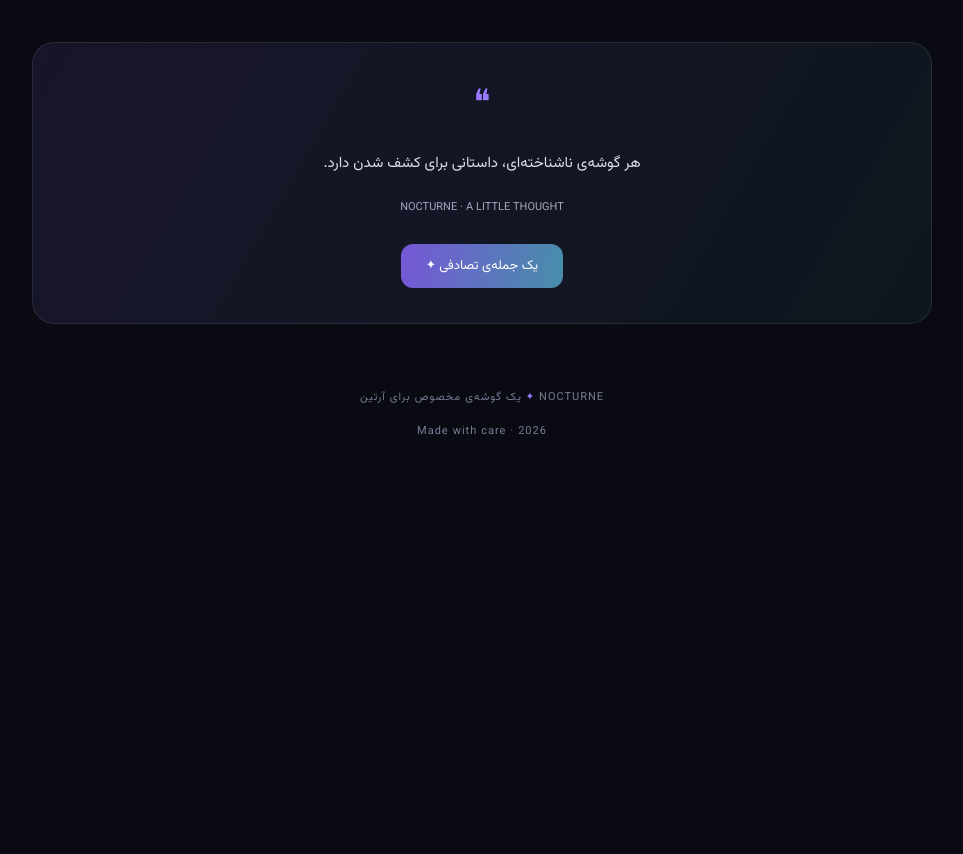
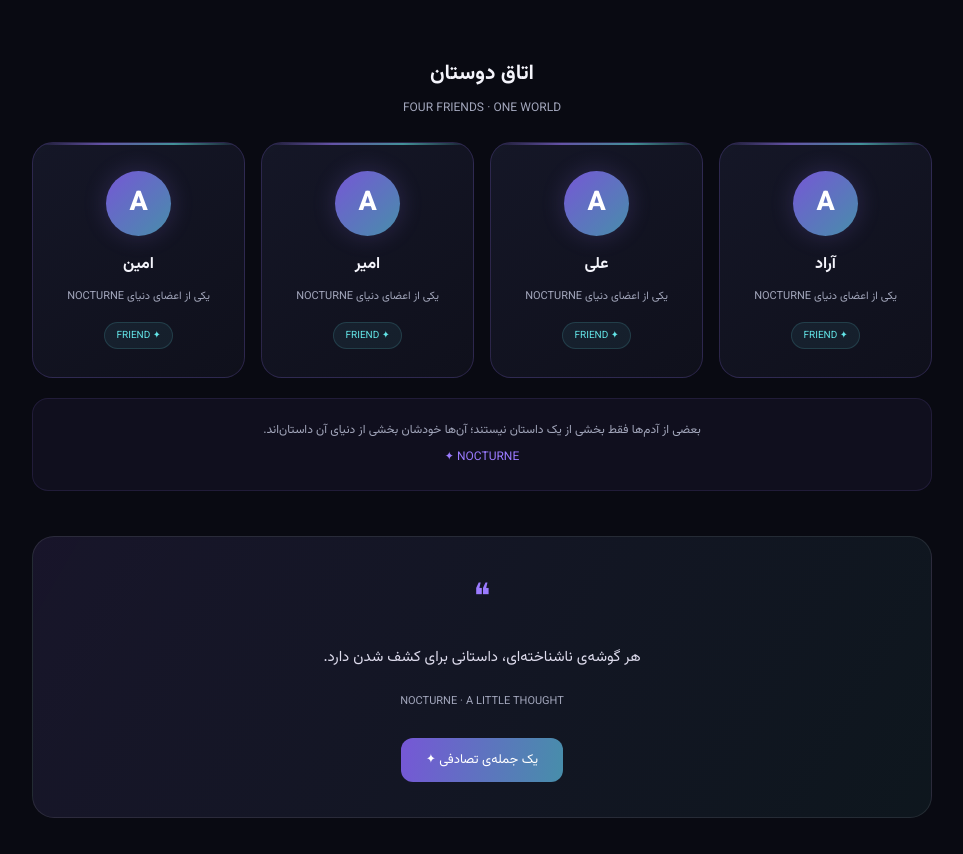
Before and after one commit to myheartgotblacked-lgtm/nocturne, a plain HTML site: page artin.html in a window 1280 px wide. Shown: the part 1189-2043 px from the top of the page, without its empty margins (158-1121 px from the left). Before the commit the page ends 1689 px from the top, so only its background shows below. Drawn offline with Linux system fonts and the light colour scheme.

Commit message:
Update artin.html

```diff
--- a/artin.html
+++ b/artin.html
@@ -82,7 +82,7 @@ button {
     padding: 32px 0 60px;
 }
 
-/* Navigation */
+/* NAVIGATION */
 
 .topbar {
     display: flex;
@@ -111,7 +111,7 @@ button {
     color: var(--purple);
 }
 
-/* Hero */
+/* HERO */
 
 .hero {
     text-align: center;
@@ -153,7 +153,7 @@ h1 span {
     margin: auto;
 }
 
-/* Decorative orb */
+/* ORB */
 
 .orb {
     width: 125px;
@@ -181,7 +181,7 @@ h1 span {
     transform: rotate(-25deg);
 }
 
-/* Panels */
+/* PANELS */
 
 .panel {
     background: linear-gradient(145deg,rgba(23,25,43,.92),rgba(16,18,30,.92));
@@ -226,7 +226,7 @@ h1 span {
     line-height: 2.4;
 }
 
-/* Section */
+/* SECTION TITLES */
 
 .section-title {
     text-align: center;
@@ -242,7 +242,7 @@ h1 span {
     margin-bottom: 25px;
 }
 
-/* Cards */
+/* CARDS */
 
 .grid {
     display: grid;
@@ -312,7 +312,112 @@ h1 span {
     border: 1px solid rgba(99,229,232,.15);
 }
 
-/* Quote */
+/* FRIENDS */
+
+.friends-section {
+    margin-top: 60px;
+}
+
+.friends-grid {
+    display: grid;
+    grid-template-columns: repeat(4,1fr);
+    gap: 16px;
+}
+
+.friend-card {
+    position: relative;
+    overflow: hidden;
+    padding: 28px 14px;
+    text-align: center;
+    border-radius: 21px;
+    background: linear-gradient(
+        145deg,
+        rgba(23,25,42,.9),
+        rgba(16,17,28,.95)
+    );
+    border: 1px solid rgba(155,123,255,.2);
+    transition: .3s;
+}
+
+.friend-card::before {
+    content: "";
+    position: absolute;
+    top: 0;
+    right: 0;
+    width: 100%;
+    height: 2px;
+    background: linear-gradient(
+        90deg,
+        transparent,
+        var(--purple),
+        var(--cyan),
+        transparent
+    );
+    opacity: .6;
+}
+
+.friend-card:hover {
+    transform: translateY(-7px);
+    border-color: rgba(99,229,232,.5);
+    box-shadow: 0 12px 35px rgba(0,0,0,.25);
+}
+
+.friend-avatar {
+    width: 65px;
+    height: 65px;
+    display: grid;
+    place-items: center;
+    margin: 0 auto 16px;
+    border-radius: 50%;
+    font-size: 27px;
+    font-weight: 800;
+    color: white;
+    background: linear-gradient(135deg,#7657d6,#478eaa);
+    box-shadow: 0 0 25px rgba(155,123,255,.2);
+    transition: .3s;
+}
+
+.friend-card:hover .friend-avatar {
+    transform: rotate(8deg) scale(1.08);
+}
+
+.friend-card h3 {
+    font-size: 16px;
+    margin-bottom: 9px;
+}
+
+.friend-card p {
+    color: var(--muted);
+    font-size: 11px;
+    line-height: 2;
+}
+
+.friend-status {
+    display: inline-block;
+    margin-top: 14px;
+    padding: 5px 11px;
+    color: var(--cyan);
+    font-size: 10px;
+    border-radius: 30px;
+    background: rgba(99,229,232,.07);
+    border: 1px solid rgba(99,229,232,.15);
+}
+
+/* FRIENDS DESCRIPTION */
+
+.friends-note {
+    text-align: center;
+    margin-top: 20px;
+    padding: 18px;
+    border-radius: 16px;
+    background: rgba(155,123,255,.05);
+    border: 1px solid rgba(155,123,255,.12);
+    color: var(--muted);
+    font-size: 12px;
+    line-height: 2.3;
+}
+
+/* QUOTE */
 
 .quote {
     text-align: center;
@@ -333,6 +438,7 @@ h1 span {
     font-size: 15px;
     line-height: 2.5;
     margin: 12px 0;
+    transition: opacity .2s;
 }
 
 .quote small {
@@ -340,7 +446,7 @@ h1 span {
     font-size: 11px;
 }
 
-/* Button */
+/* BUTTON */
 
 .surprise {
     display: block;
@@ -360,7 +466,7 @@ h1 span {
     box-shadow: 0 8px 25px rgba(155,123,255,.25);
 }
 
-/* Toast */
+/* TOAST */
 
 .toast {
     position: fixed;
@@ -387,7 +493,7 @@ h1 span {
     transform: translate(-50%,0);
 }
 
-/* Footer */
+/* FOOTER */
 
 footer {
     text-align: center;
@@ -401,11 +507,15 @@ footer span {
     color: var(--purple);
 }
 
-/* Animations */
+/* ANIMATIONS */
 
 @keyframes float {
-    0%,100% { transform: translateY(0); }
-    50% { transform: translateY(-13px); }
+    0%,100% {
+        transform: translateY(0);
+    }
+    50% {
+        transform: translateY(-13px);
+    }
 }
 
 @keyframes appear {
@@ -419,9 +529,10 @@ footer span {
     }
 }
 
-/* Responsive */
+/* RESPONSIVE */
 
 @media(max-width:640px) {
+
     .wrap {
         padding-top: 23px;
     }
@@ -432,6 +543,11 @@ footer span {
 
     .grid {
         grid-template-columns: 1fr;
+    }
+
+    .friends-grid {
+        grid-template-columns: repeat(2,1fr);
+        gap: 12px;
     }
 
     .panel {
@@ -452,6 +568,10 @@ footer span {
         left: -17px;
         top: 35px;
     }
+
+    .friend-card {
+        padding: 24px 10px;
+    }
 }
 
 @media(prefers-reduced-motion:reduce) {
@@ -467,6 +587,7 @@ footer span {
     outline: 2px solid var(--cyan);
     outline-offset: 4px;
 }
+
 </style>
 </head>
 
@@ -474,16 +595,27 @@ footer span {
 
 <main class="wrap">
 
+    <!-- NAVIGATION -->
+
     <nav class="topbar">
-        <a class="back" href="index.html">← بازگشت به NOCTURNE</a>
+        <a class="back" href="index.html">
+            ← بازگشت به NOCTURNE
+        </a>
+
         <div class="brand">NOCTURNE</div>
     </nav>
 
+    <!-- HERO -->
+
     <section class="hero">
 
-        <div class="eyebrow">✦ A SPECIAL CORNER ✦</div>
+        <div class="eyebrow">
+            ✦ A SPECIAL CORNER ✦
+        </div>
 
-        <h1>سلام <span>آرتین</span></h1>
+        <h1>
+            سلام <span>آرتین</span>
+        </h1>
 
         <p class="lead">
             به گوشه‌ی اختصاصی خودت خوش اومدی.
@@ -494,6 +626,8 @@ footer span {
         <div class="orb"></div>
 
     </section>
+
+    <!-- PERSONAL MESSAGE -->
 
     <section class="panel">
 
@@ -511,7 +645,11 @@ footer span {
 
     </section>
 
-    <h2 class="section-title">بخش‌های اختصاصی</h2>
+    <!-- PERSONAL FEATURES -->
+
+    <h2 class="section-title">
+        بخش‌های اختصاصی
+    </h2>
 
     <p class="section-subtitle">
         چیزهایی که قراره به این گوشه اضافه بشن
@@ -542,6 +680,99 @@ footer span {
 
     </section>
 
+    <!-- FRIENDS SECTION -->
+
+    <section class="friends-section">
+
+        <h2 class="section-title">
+            اتاق دوستان
+        </h2>
+
+        <p class="section-subtitle">
+            FOUR FRIENDS · ONE WORLD
+        </p>
+
+        <section class="friends-grid">
+
+            <article class="friend-card">
+
+                <div class="friend-avatar">A</div>
+
+                <h3>آراد</h3>
+
+                <p>
+                    یکی از اعضای دنیای NOCTURNE
+                </p>
+
+                <span class="friend-status">
+                    ✦ FRIEND
+                </span>
+
+            </article>
+
+            <article class="friend-card">
+
+                <div class="friend-avatar">A</div>
+
+                <h3>علی</h3>
+
+                <p>
+                    یکی از اعضای دنیای NOCTURNE
+                </p>
+
+                <span class="friend-status">
+                    ✦ FRIEND
+                </span>
+
+            </article>
+
+            <article class="friend-card">
+
+                <div class="friend-avatar">A</div>
+
+                <h3>امیر</h3>
+
+                <p>
+                    یکی از اعضای دنیای NOCTURNE
+                </p>
+
+                <span class="friend-status">
+                    ✦ FRIEND
+                </span>
+
+            </article>
+
+            <article class="friend-card">
+
+                <div class="friend-avatar">A</div>
+
+                <h3>امین</h3>
+
+                <p>
+                    یکی از اعضای دنیای NOCTURNE
+                </p>
+
+                <span class="friend-status">
+                    ✦ FRIEND
+                </span>
+
+            </article>
+
+        </section>
+
+        <div class="friends-note">
+            بعضی از آدم‌ها فقط بخشی از یک داستان نیستند؛
+            آن‌ها خودشان بخشی از دنیای آن داستان‌اند.
+            <br>
+            <span style="color:var(--purple)">
+                NOCTURNE ✦
+            </span>
+        </div>
+
+    </section>
+
+    <!-- RANDOM QUOTE -->
+
     <section class="quote">
 
         <div class="quote-symbol">❝</div>
@@ -550,47 +781,93 @@ footer span {
             هر گوشه‌ی ناشناخته‌ای، داستانی برای کشف شدن دارد.
         </p>
 
-        <small>NOCTURNE · A LITTLE THOUGHT</small>
+        <small>
+            NOCTURNE · A LITTLE THOUGHT
+        </small>
 
-        <button class="surprise" id="surpriseBtn" type="button">
+        <button
+            class="surprise"
+            id="surpriseBtn"
+            type="button"
+        >
             یک جمله‌ی تصادفی ✦
         </button>
 
     </section>
 
+    <!-- FOOTER -->
+
     <footer>
         NOCTURNE <span>✦</span> یک گوشه‌ی مخصوص برای آرتین
+
         <br><br>
+
         Made with care · 2026
     </footer>
 
 </main>
 
-<div class="toast" id="toast" role="status" aria-live="polite"></div>
+<!-- TOAST -->
+
+<div
+    class="toast"
+    id="toast"
+    role="status"
+    aria-live="polite"
+></div>
 
 <script>
+
+/* RANDOM QUOTES */
+
 const quotes = [
+
     "هر گوشه‌ی ناشناخته‌ای، داستانی برای کشف شدن دارد.",
+
     "گاهی بهترین اتفاق‌ها از ساده‌ترین لحظه‌ها شروع می‌شوند.",
+
     "دنیا هنوز پر از چیزهایی است که کشف نکرده‌ایم.",
+
     "هر روز می‌تواند شروع یک ماجرای تازه باشد.",
+
     "قرار نیست همه‌چیز از اول معلوم باشد؛ بعضی چیزها را باید کشف کرد.",
+
     "بهترین ایده‌ها گاهی در آرام‌ترین لحظه‌ها به ذهن می‌رسند.",
-    "مسیرهای متفاوت، داستان‌های متفاوتی می‌سازند."
+
+    "مسیرهای متفاوت، داستان‌های متفاوتی می‌سازند.",
+
+    "دوستی یعنی ساختن خاطراتی که ارزش به یاد آوردن دارند.",
+
+    "گاهی یک جمع کوچک می‌تواند دنیای بزرگی بسازد.",
+
+    "ماجرا هنوز تمام نشده است..."
+
 ];
 
+/* ELEMENTS */
+
 const quoteText = document.getElementById("quoteText");
+
 const surpriseBtn = document.getElementById("surpriseBtn");
+
 const toast = document.getElementById("toast");
 
+/* VARIABLES */
+
 let lastQuote = -1;
+
 let toastTimer;
 
+/* RANDOM QUOTE FUNCTION */
+
 surpriseBtn.addEventListener("click", () => {
+
     let index;
 
     do {
+
         index = Math.floor(Math.random() * quotes.length);
+
     } while (index === lastQuote && quotes.length > 1);
 
     lastQuote = index;
@@ -598,19 +875,29 @@ surpriseBtn.addEventListener("click", () => {
     quoteText.style.opacity = "0";
 
     setTimeout(() => {
+
         quoteText.textContent = quotes[index];
+
         quoteText.style.opacity = "1";
+
     }, 180);
 
+    /* TOAST */
+
     toast.textContent = "یک جمله‌ی تازه برای تو ✦";
+
     toast.classList.add("show");
 
     clearTimeout(toastTimer);
 
     toastTimer = setTimeout(() => {
+
         toast.classList.remove("show");
+
     }, 2200);
+
 });
+
 </script>
 
 </body>
```
